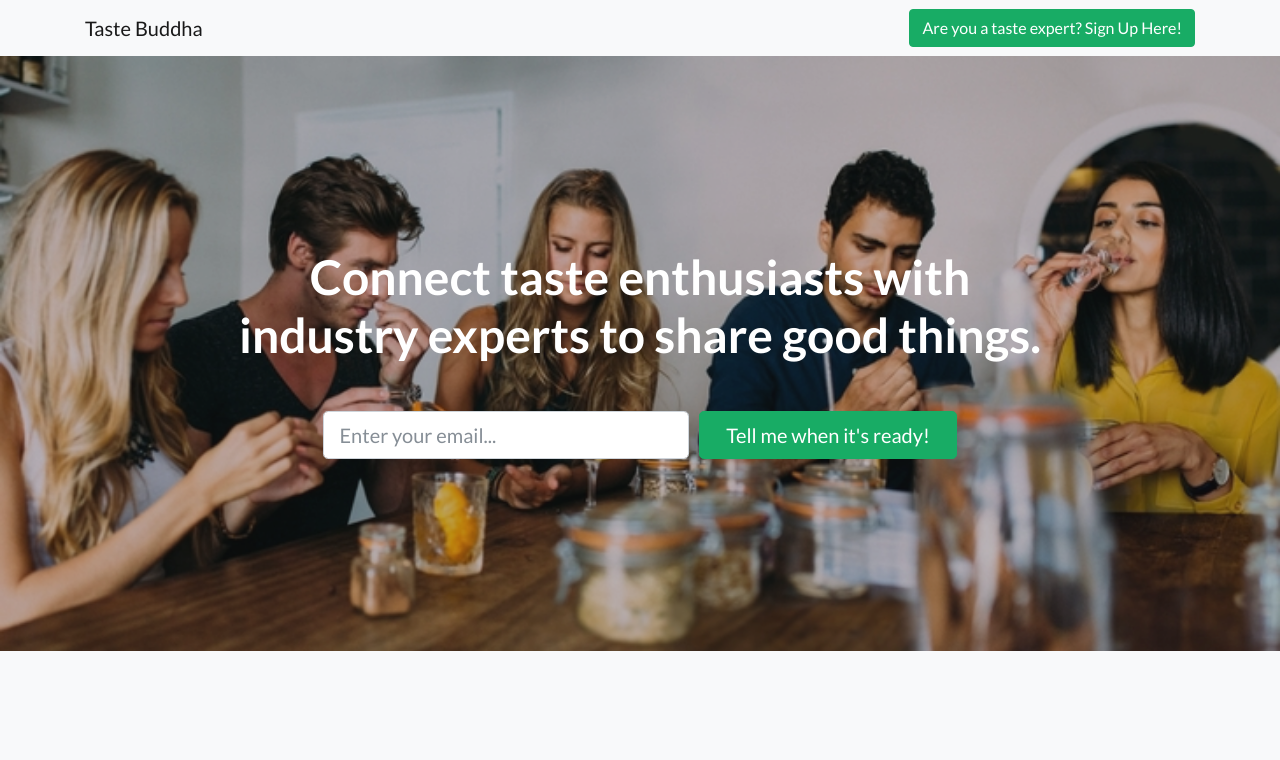
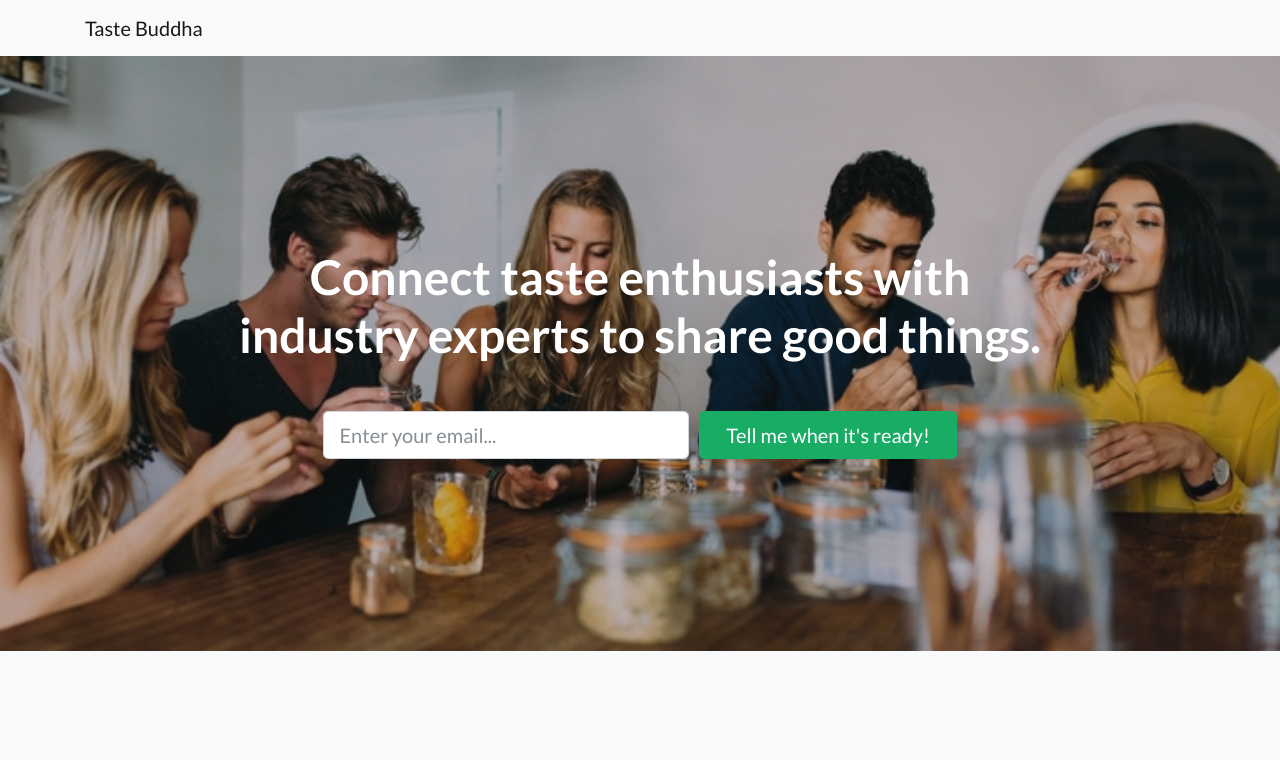
Before and after one commit to jhblacklock/boozesalad-fe, a website: page index.html in a window 1280 px wide. Shown: the top 760 px of the page. Drawn offline with nearby package versions, Linux system fonts and the light colour scheme.

Commit message:
Remove export button

```diff
--- a/index.html
+++ b/index.html
@@ -29,7 +29,7 @@
   <nav class="navbar navbar-light bg-light static-top">
     <div class="container">
       <a class="navbar-brand" href="#">Taste Buddha</a>
-      <a class="btn btn-primary" href="#">Are you a taste expert? Sign Up Here!</a>
+      <!-- <a class="btn btn-primary" href="#">Are you a taste expert? Sign Up Here!</a> -->
     </div>
   </nav>
 
```
